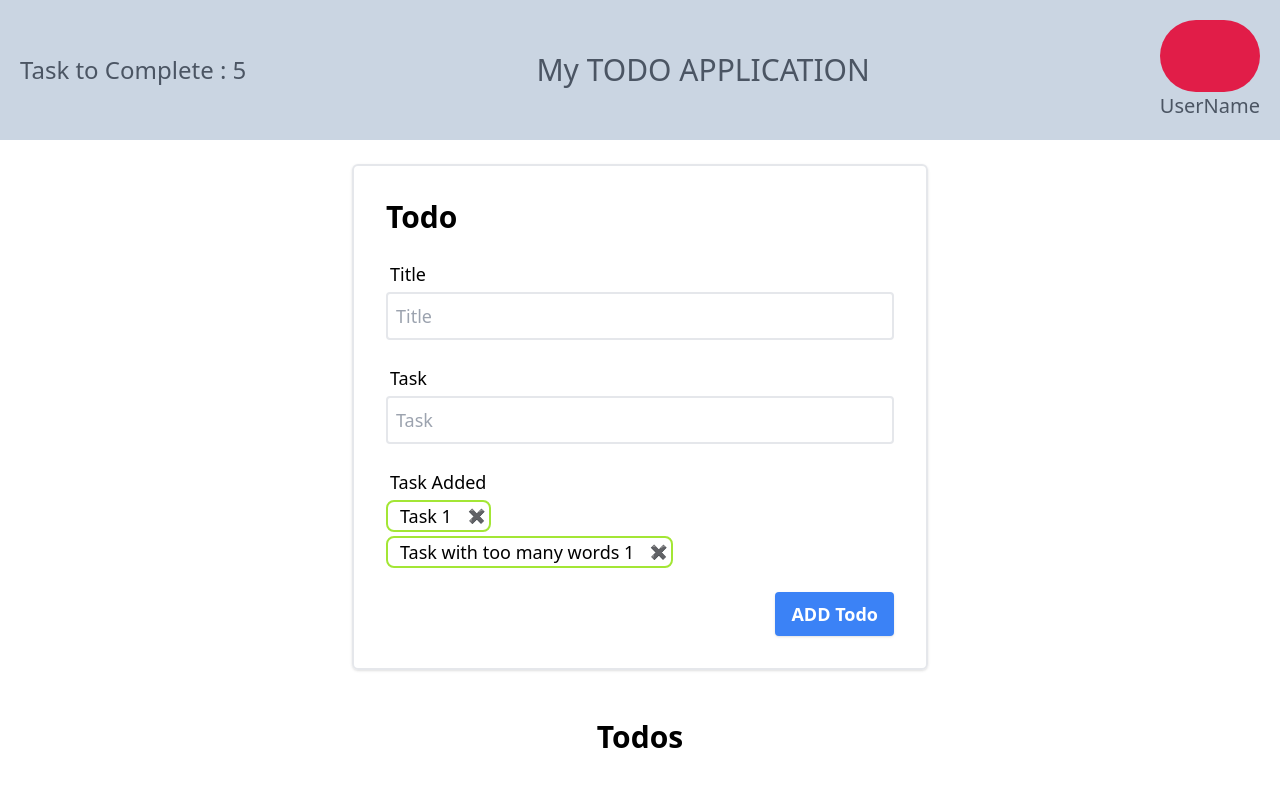
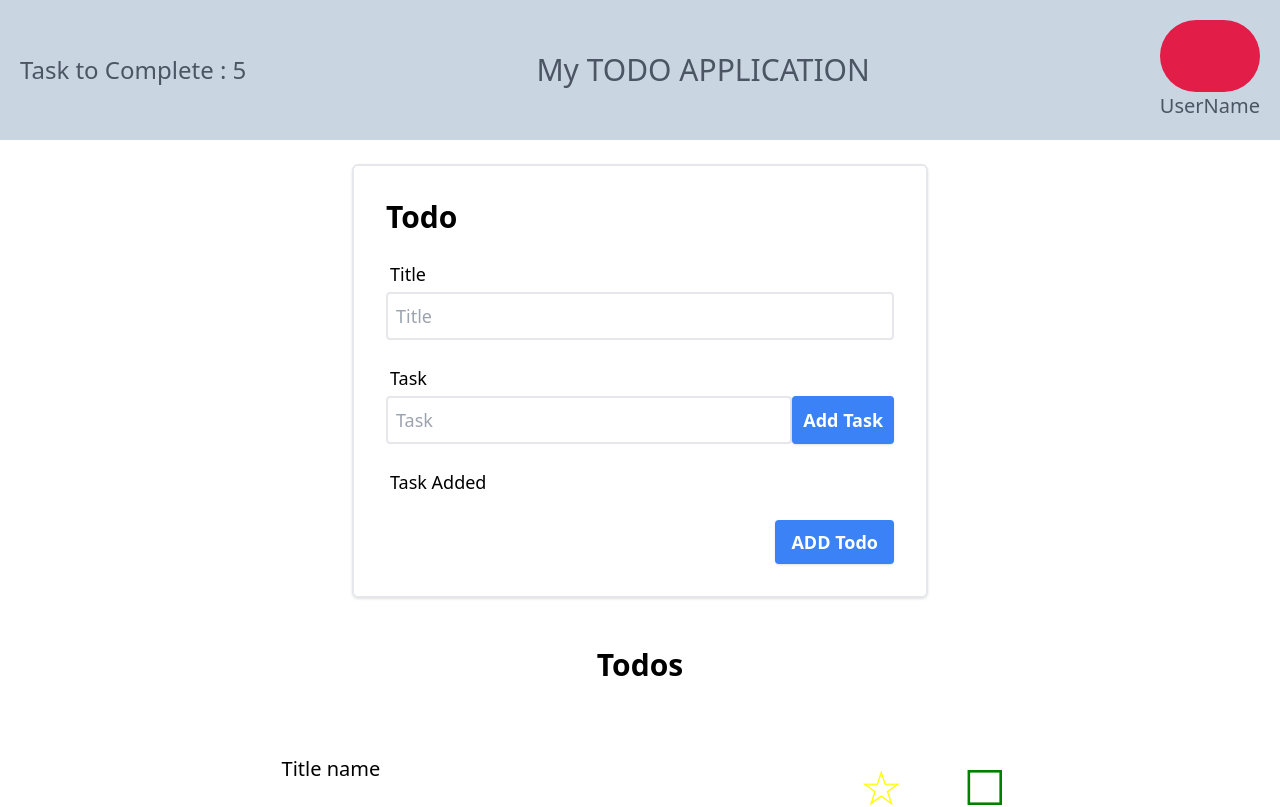
Before and after one commit to SushilBhandary/Todo-frontend, a React (Create React App) app: page / in a window 1280 px wide. Shown: the top 807 px of the page. Built offline with nearby package versions, Linux system fonts and the light colour scheme; the HTML template or start-up script is replaced by a standard one.

Commit message:
adding logic to form

```diff
--- a/src/components/todoForm.js
+++ b/src/components/todoForm.js
@@ -1,23 +1,54 @@
-const TodoForm = () => {
+
+import { useState } from "react"
+
+const TodoForm = ({addTodo}) => {
+
+  const [titel, setTitle] = useState("")
+  const [task, setTask] = useState("")
+  const [tasks, setTasks] = useState([])
+
+  const removeTask = (index) => {
+    setTasks( tasks.filter( (task, i) => i!==index) )
+  }
+
+  const addTask = (e) => {
+    e.preventDefault()
+    setTasks([...tasks, task])
+    setTask("")
+  }
+
+  const add = (e) => {
+    e.preventDefault()
+    addTodo({todo:titel, tasks, star : false, completed : false })
+    setTask("")
+    setTitle("")
+    setTasks([])
+  }
+
   return(
     <section className="p-6 dark:text-gray-100 ">
-        <form novalidate="" className=" text-lg border-2 container w-full max-w-xl p-8 mx-auto space-y-6 rounded-md shadow dark:bg-gray-900 ng-untouched ng-pristine ng-valid">
+      <form className=" text-lg border-2 container w-full max-w-xl p-8 mx-auto space-y-6 rounded-md shadow dark:bg-gray-900 ng-untouched ng-pristine ng-valid">
         <h2 className="w-full text-3xl font-bold leading-tight">Todo</h2>
         <div>
-            <label for="Title" className="block mb-1 ml-1">Title</label>
-            <input id="Title" type="text" placeholder="Title" required="" className="block w-full p-2 rounded dark:bg-gray-800 border-2" />
+          <label className="block mb-1 ml-1">Title</label>
+          <input value={titel} type="text" placeholder="Title"  onChange={e => setTitle(e.target.value)}  className="block w-full p-2 rounded dark:bg-gray-800 border-2" />
         </div>
         <div>
-            <label for="Task" className="block mb-1 ml-1">Task</label>
-            <input id="Task" type="Task" placeholder="Task" required="" className="block w-full p-2 rounded dark:bg-gray-800 border-2"  />
+          <label className="block mb-1 ml-1">Task</label>
+          <div className="flex">
+            <input type="text" placeholder="Task" value={task} onChange={e => setTask(e.target.value)} className="block w-[80%] p-2 rounded dark:bg-gray-800 border-2"  />
+            <button onClick={addTask} className=" px-2 py-2 w-[20%] font-bold rounded shadow text-white bg-blue-500 focus:outline-none hover:bg-blue-600 ">Add Task</button>
+          </div>
         </div>
         <div>
-            <label for="TaskAdded" className="block mb-1 ml-1">Task Added</label>
-            <div className="flex rounded-lg border-lime-400 border-2  w-fit mt-1"> <h3 className="px-3">Task 1</h3> <span className="text-sm p-1">&#10006;</span></div>
-            <div className="flex rounded-lg border-lime-400 border-2  w-fit mt-1"> <h3  className="px-3">Task with too many words  1</h3> <span className="text-sm p-1">&#10006;</span></div>
+          <label className="block mb-1 ml-1">Task Added</label>
+          { tasks.map( (task,index) => (
+            <div key={index}>
+            <div className="flex rounded-lg border-lime-400 border-2  w-fit mt-1"> <h3 className="px-3">{task}</h3> <span onClick={() => removeTask(index)} className="text-sm p-1">&#10006;</span></div>
+            </div>))}
         </div>
         <div className="text-right">
-            <button className=" px-4 py-2 font-bold rounded shadow text-white bg-blue-500 focus:outline-none hover:bg-blue-600 ">ADD Todo</button>
+          <button onClick={add} className=" px-4 py-2 font-bold rounded shadow text-white bg-blue-500 focus:outline-none hover:bg-blue-600 ">ADD Todo</button>
         </div>
       </form>
     </section>
```
Also changed, not shown: src/components/TodoPage.js (added, +35 -0 lines). Lines whose indentation alone changed are shown as unchanged.
